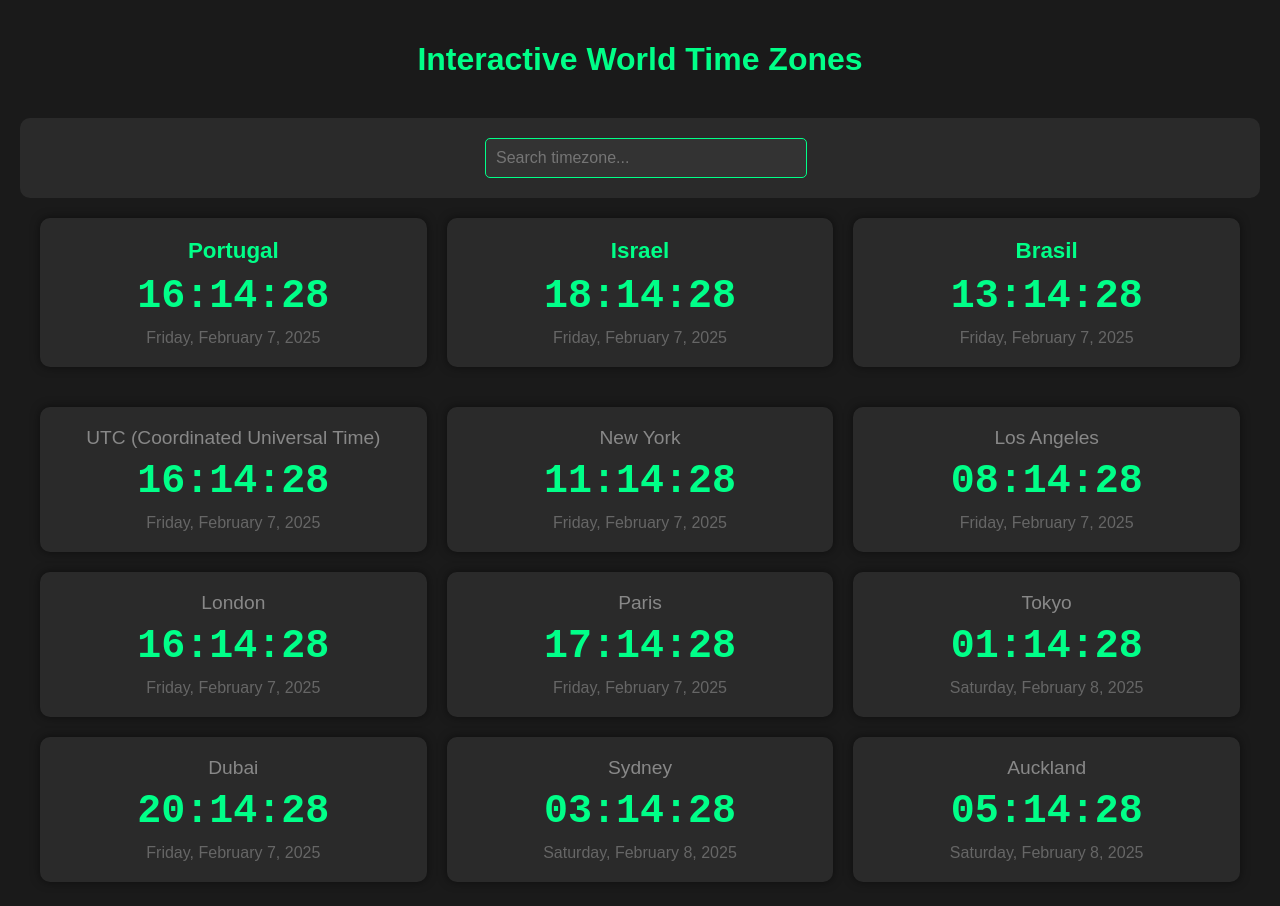
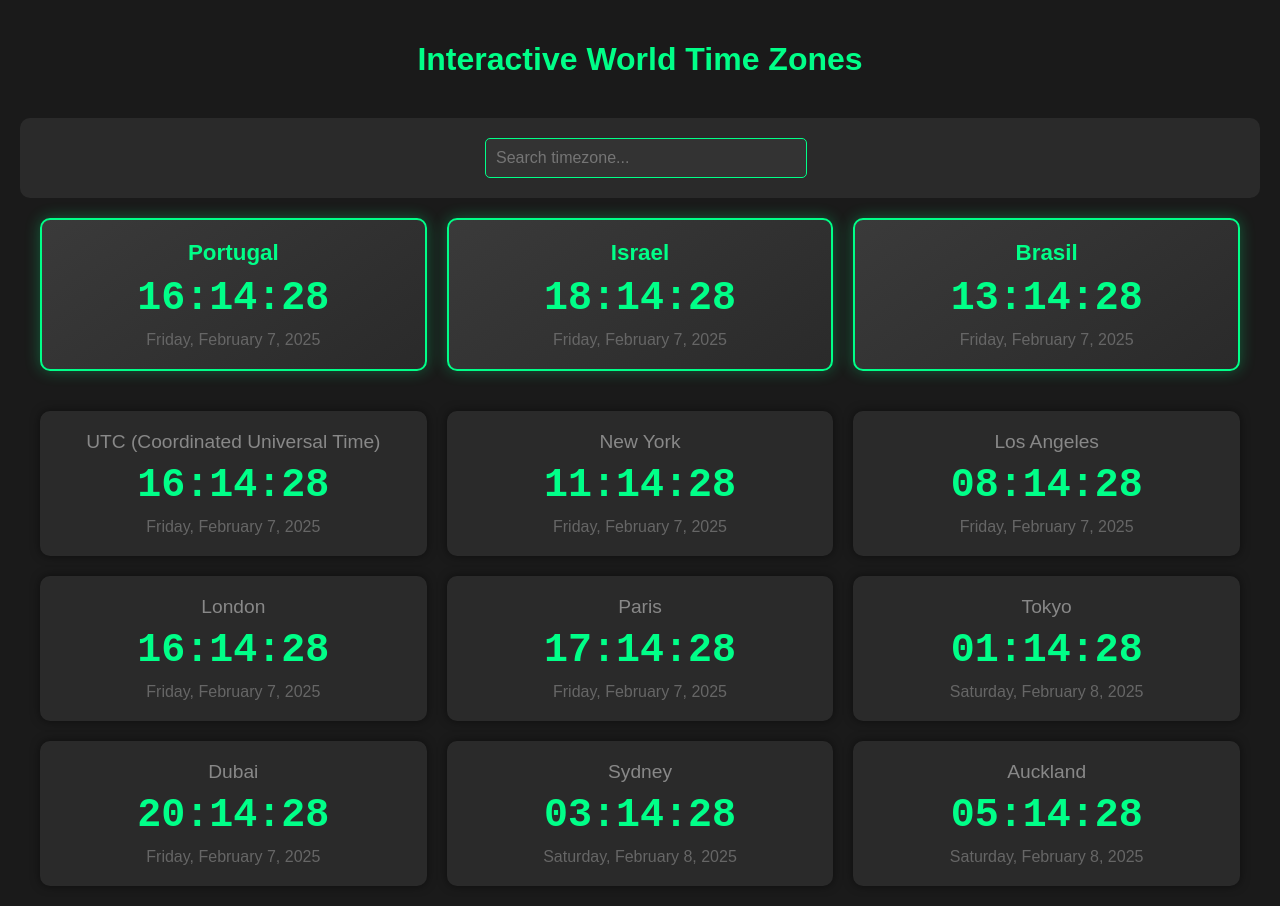
Before and after one commit to olavogiamp/Interactive-World-Time-Zones, a plain HTML site: page index.html in a window 1280 px wide. Drawn offline with Linux system fonts and the light colour scheme.

Commit message:
Add files via upload

```diff
--- a/styles.css
+++ b/styles.css
@@ -82,7 +82,11 @@ body {
     transform: scale(1.02);
 }
 
-
+.clock.featured {
+    background: linear-gradient(145deg, #3a3a3a, #2a2a2a);
+    border: 2px solid #00ff88;
+    box-shadow: 0 0 15px rgba(0, 255, 136, 0.3);
+}
 
 .remove-button {
     position: absolute;
```
